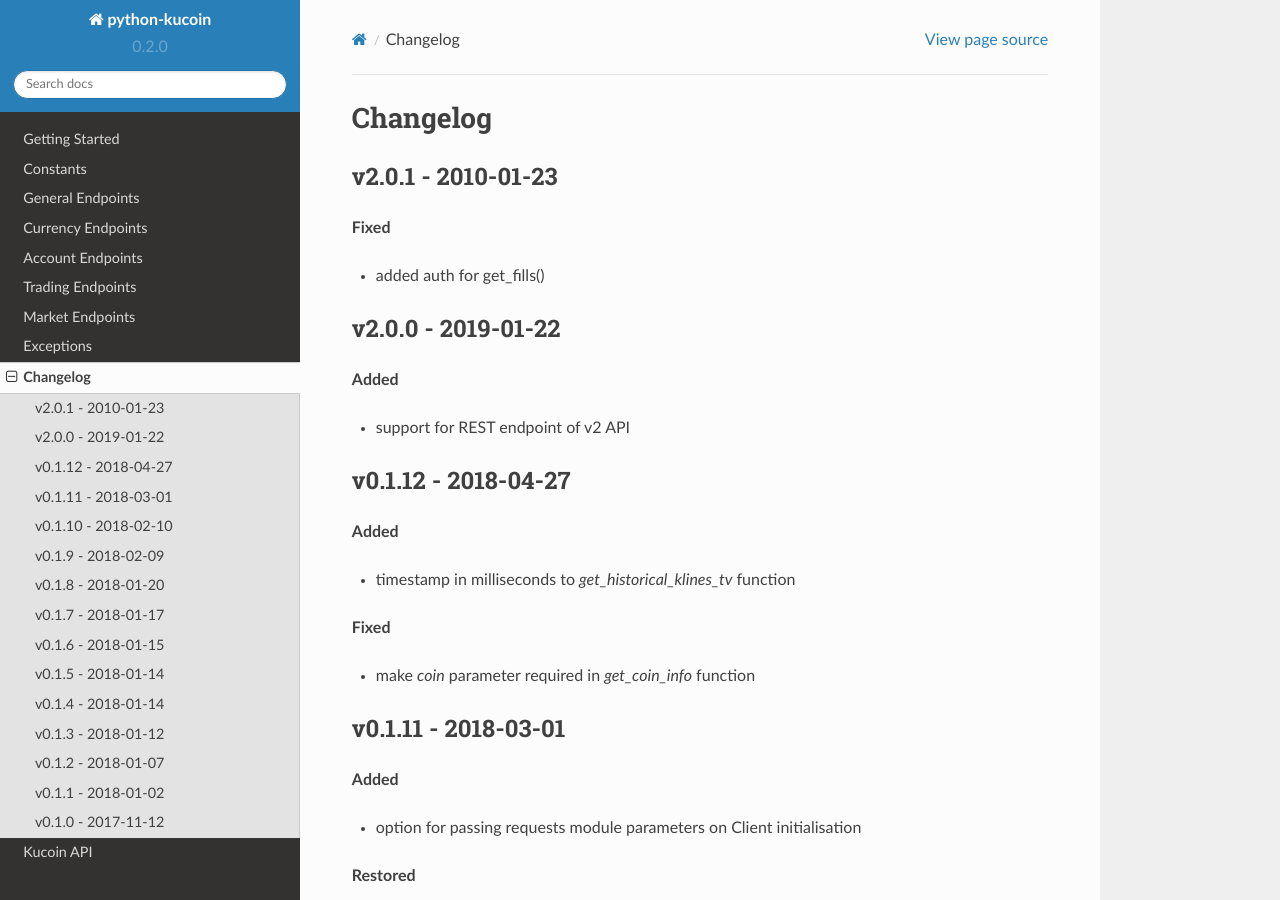
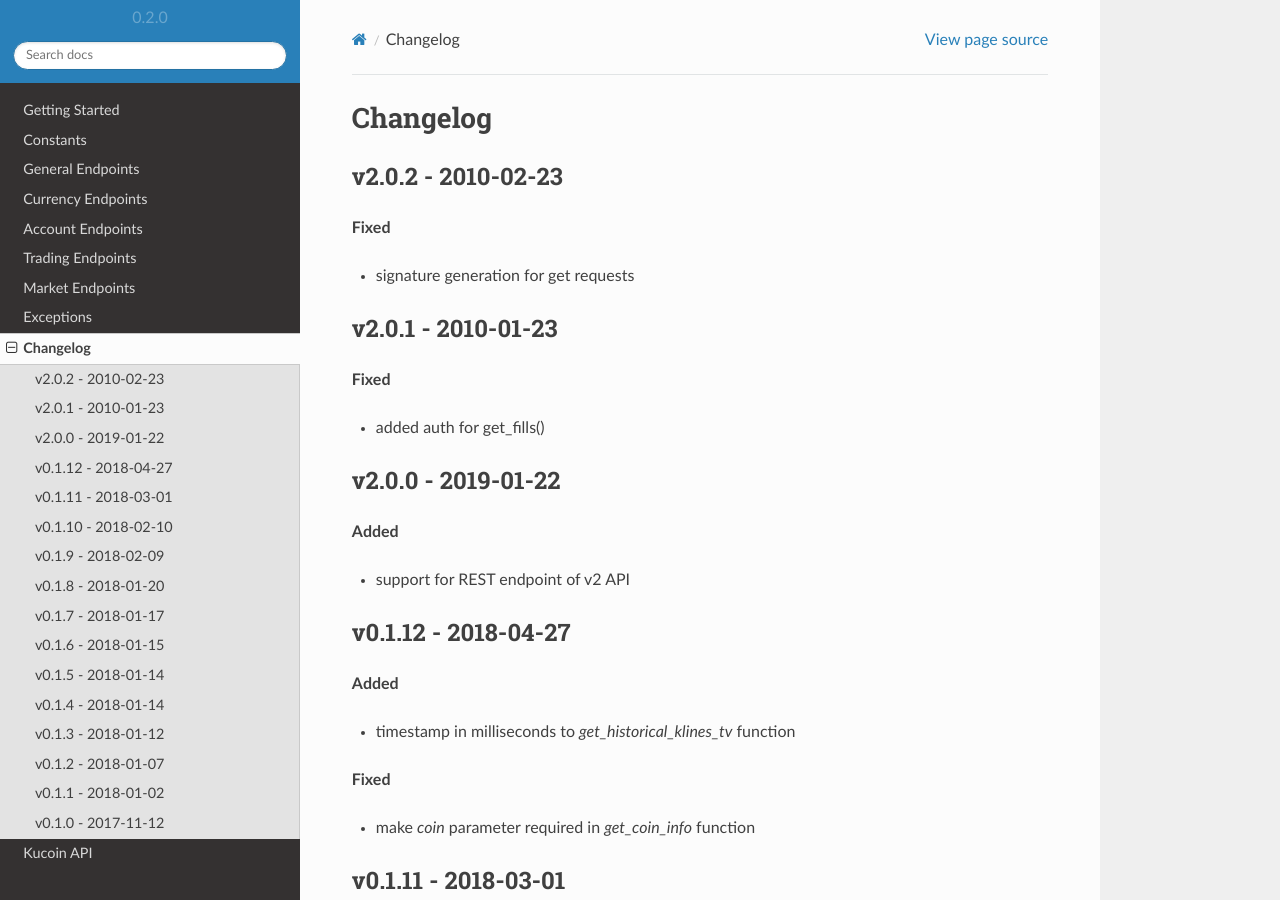
Before and after one commit to sammchardy/python-kucoin, a Sphinx documentation site: the page built from docs/changelog.rst, in a window 1280 px wide and 900 px high. Built offline with Sphinx 7.4.7 and the Read the Docs theme 2.0.0, drawn with Linux system fonts in a browser that asks for light colours; formulas are drawn with MathJax 3.

Commit message:
Update to v2.0.2

```diff
--- a/README.rst
+++ b/README.rst
@@ -1,5 +1,5 @@
 ================================
-Welcome to python-kucoin v2.0.1
+Welcome to python-kucoin v2.0.2
 ================================
 
 .. image:: https://img.shields.io/pypi/v/python-kucoin.svg
--- a/docs/changelog.rst
+++ b/docs/changelog.rst
@@ -1,5 +1,13 @@
 Changelog
 =========
+
+v2.0.2 - 2010-02-23
+^^^^^^^^^^^^^^^^^^^^
+
+**Fixed**
+
+- signature generation for get requests
+
 
 v2.0.1 - 2010-01-23
 ^^^^^^^^^^^^^^^^^^^^
--- a/setup.py
+++ b/setup.py
@@ -3,7 +3,7 @@
 
 setup(
     name='python-kucoin',
-    version='2.0.1',
+    version='2.0.2',
     packages=['kucoin'],
     description='Kucoin REST API v2 python implementation',
     url='https://github.com/sammchardy/python-kucoin',
```
